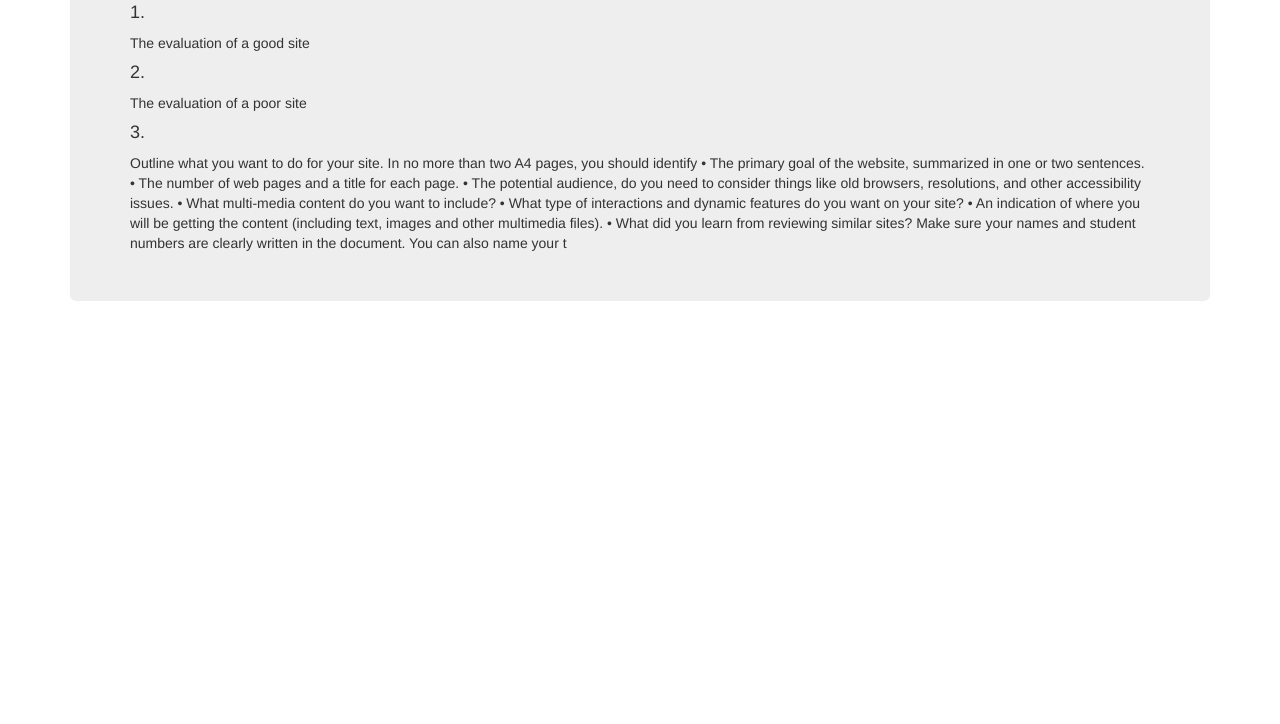
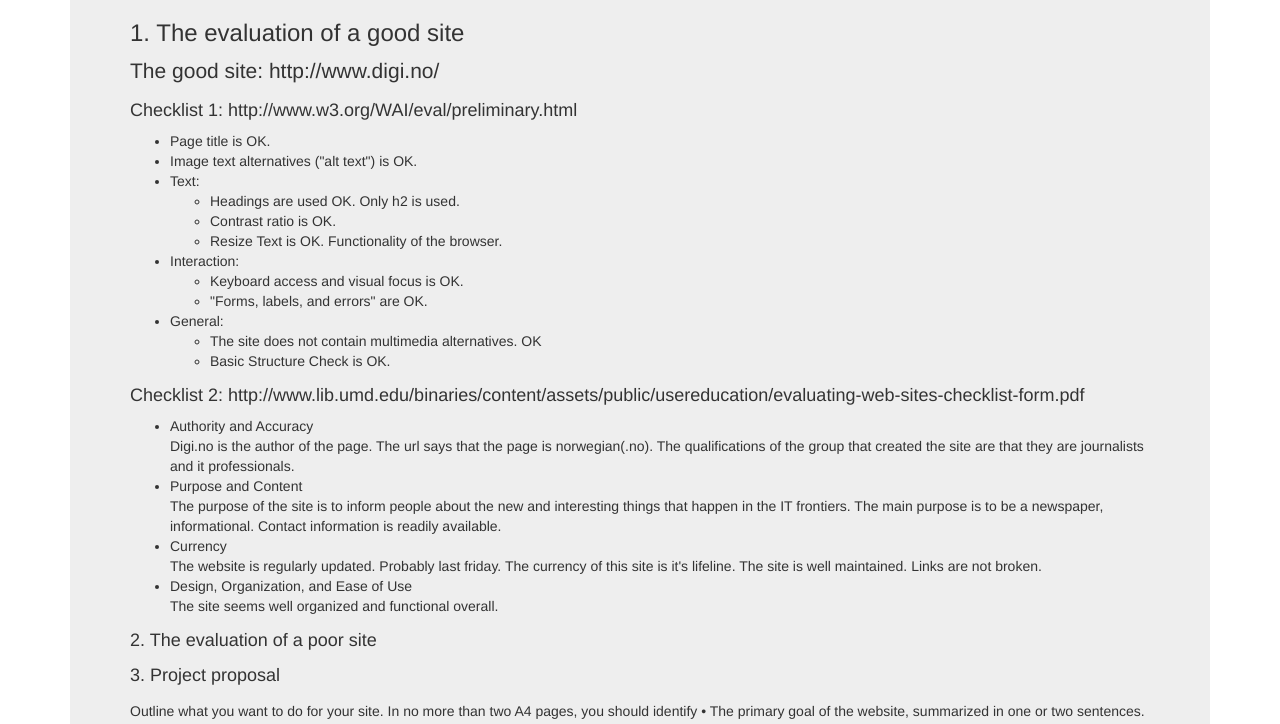
Before and after one commit to magnuskiro/it2805, a plain HTML site: page ex4/index.html in a window 1280 px wide. Shown: the part 171-895 px from the top of the page. Before the commit the page ends 800 px from the top, so only its background shows below. Drawn offline with nearby package versions, Linux system fonts and the light colour scheme; files whose address does not match are found by name.

Commit message:
added evaluation of good site

```diff
--- a/ex4/index.html
+++ b/ex4/index.html
@@ -38,7 +38,7 @@
 <div class="container">
 
     <div class="jumbotron">
-        <h3>Exercise 4</h3>
+        <h2>Exercise 4</h2>
 
         your Proposal (100% of this assignment)
         Select two contrasting sites (a good and a bad one) and evaluate their
@@ -48,13 +48,61 @@
         web-sites-checklist-form.pdf 2) http://www.w3.org/WAI/eval/preliminary.html
         You will need to submit an HTML document, documenting:
 
-        <h4>1.</h4>
-        The evaluation of a good site
+        <h3>1. The evaluation of a good site</h3>
 
-        <h4>2.</h4>
-        The evaluation of a poor site
+        <p>The good site: http://www.digi.no/</p>
+        <p>
+            <h4>Checklist 1: http://www.w3.org/WAI/eval/preliminary.html</h4>
 
-        <h4>3.</h4>
+        <ul>
+            <li>Page title is OK. </li>
+            <li>Image text alternatives ("alt text") is OK.</li>
+
+            <li>Text:</li>
+            <ul>
+                <li>Headings are used OK. Only h2 is used. </li>
+                <li>Contrast ratio is OK. </li>
+                <li>Resize Text is OK. Functionality of the browser. </li>
+            </ul>
+
+            <li>Interaction:</li>
+            <ul>
+                <li>Keyboard access and visual focus is OK.</li>
+                <li>"Forms, labels, and errors" are OK.</li>
+            </ul>
+            <li>General:</li>
+            <ul>
+                <li>The site does not contain multimedia alternatives. OK</li>
+                <li>Basic Structure Check is OK.</li>
+            </ul>
+
+        </ul>
+        </p>
+        <p>
+            <h4>Checklist 2: http://www.lib.umd.edu/binaries/content/assets/public/usereducation/evaluating-web-sites-checklist-form.pdf</h4>
+
+        <ul>
+            <li>Authority and Accuracy</li>
+            Digi.no is the author of the page. The url says that the page is norwegian(.no). The qualifications of the group that created the site are that they are journalists and it professionals.
+            <li>Purpose and Content</li>
+            The purpose of the site is to inform people about the new and interesting things that happen in the IT frontiers. The main purpose is to be a newspaper, informational. Contact information is readily available.
+            <li>Currency</li>
+            The website is regularly updated. Probably last friday. The currency of this site is it's lifeline. The site is well maintained. Links are not broken.
+            <li>Design, Organization, and Ease of Use</li>
+            The site seems well organized and functional overall.
+        </ul>
+        </p>
+
+
+        <h4>2. The evaluation of a poor site</h4>
+        <p>
+
+        </p>
+
+        <h4>3. Project proposal</h4>
+        <p>
+
+        </p>
         Outline what you want to do for your site. In no more than two A4 pages,
         you should identify
         •
```
